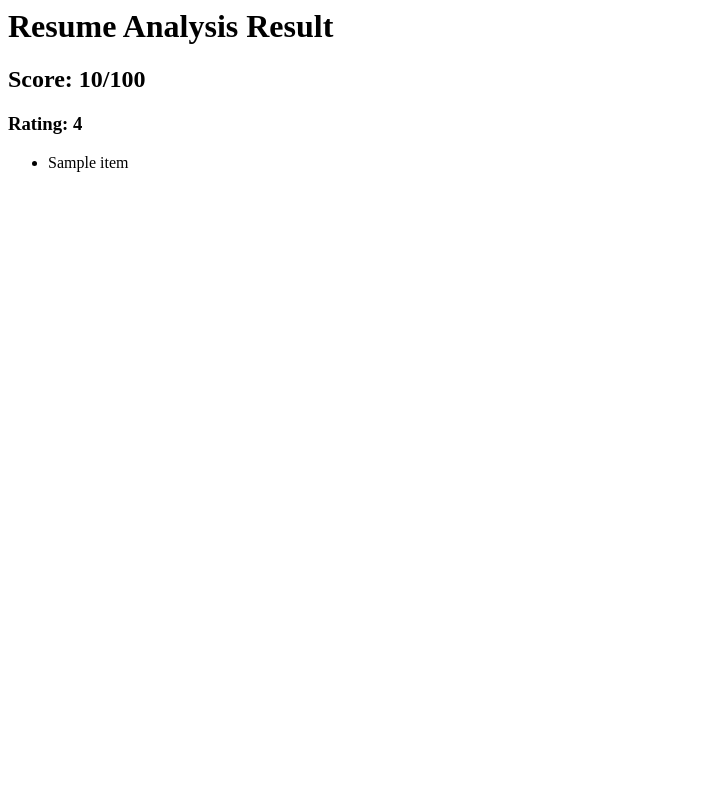
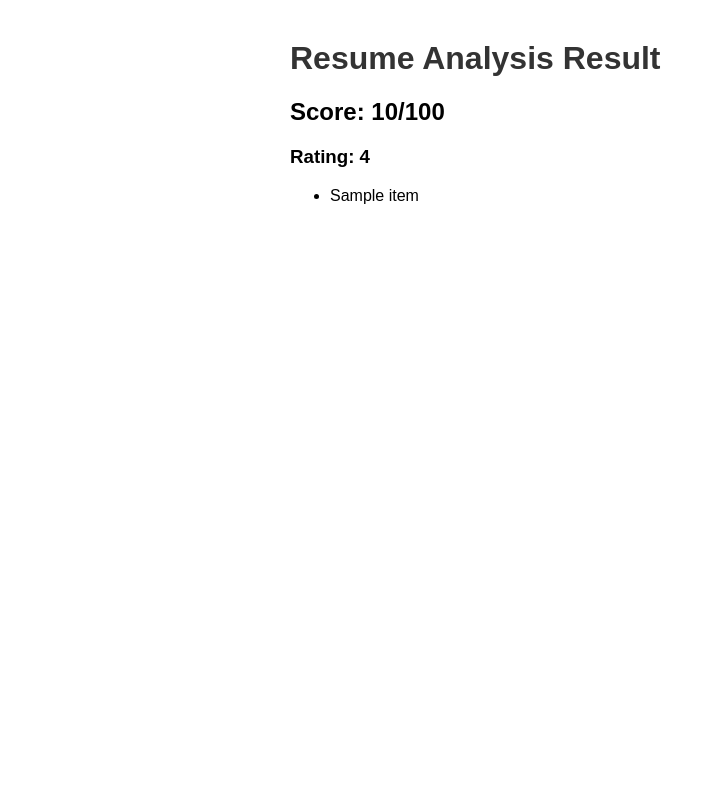
Before and after one commit to Ranithu2455/AI-Resume-Analyzer, a Python web app: template templates/result.html in a window 1280 px wide. Shown: the whole page, without its empty margins (0-715 px from the left). Run offline with Jinja, Linux system fonts and the light colour scheme; the template is opened without the code that fills it: most values are stand-ins (such as "Sample title", 1, 10 or a date in 2020).

Commit message:
Enhance result.html with new title and styles
Updated the title and added styles for better presentation.

```diff
--- a/templates/result.html
+++ b/templates/result.html
@@ -1,6 +1,27 @@
 <html>
 <head>
     <title>Resume Analysis</title>
+   <head>
+    <title>AI Resume Analyzer</title>
+
+    <style>
+    body{
+        font-family: Arial, sans-serif;
+        max-width: 700px;
+        margin: auto;
+        padding: 40px;
+    }
+
+    h1{
+        color: #333;
+    }
+
+    button{
+        padding: 10px 20px;
+    }
+    </style>
+
+</head>
 </head>
 <body>
 
```
